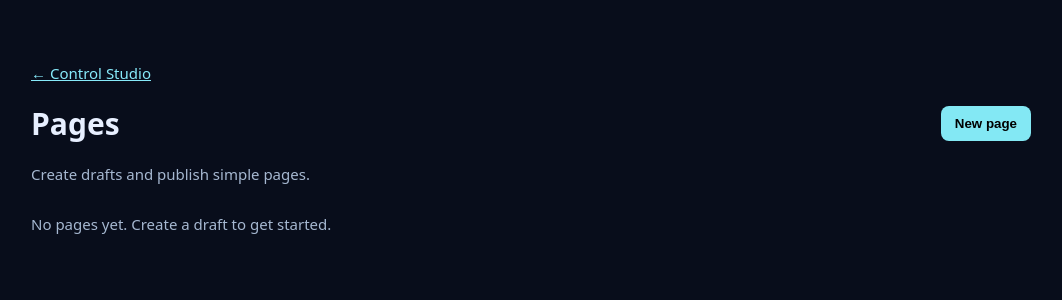
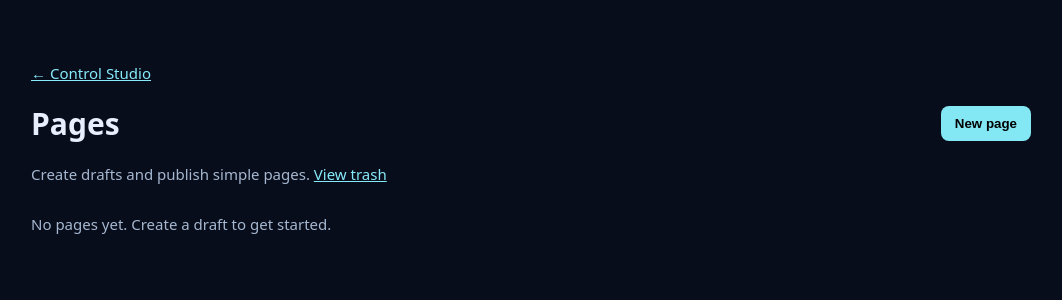
Before and after one commit to parmtech/84pad-CMS, a Laravel app: page /dashboard/pages in a window 1280 px wide. Shown: the top 300 px of the page, without its empty margins (109-1171 px from the left). Run offline with Laravel 12, Linux system fonts and the light colour scheme; the visitor is signed in with stand-in values (Sample User, id 1); data that the repository does not hold is empty.

Commit message:
feat(core): link page trash from content manager

```diff
--- a/resources/views/pages/index.blade.php
+++ b/resources/views/pages/index.blade.php
@@ -1,7 +1,7 @@
 <!doctype html>
 <html lang="en"><head><meta charset="utf-8"><meta name="viewport" content="width=device-width,initial-scale=1"><meta name="robots" content="noindex,nofollow"><title>Pages · 84PAD Control Studio</title>
 <style>body{margin:0;background:#080d1b;color:#e7efff;font:15px system-ui,sans-serif}.wrap{max-width:1000px;margin:48px auto;padding:0 20px}a{color:#87eafa}header,.row{display:flex;justify-content:space-between;gap:16px;align-items:center}.row{padding:16px 0;border-bottom:1px solid #ffffff26}.muted{color:#a6b8d1}button{padding:10px 14px;border-radius:8px;background:#83e8f4;border:0;font-weight:700} .actions{display:flex;gap:15px}</style></head><body><main class="wrap">
-<header><div><p><a href="{{ route('dashboard') }}">← Control Studio</a></p><h1>Pages</h1><p class="muted">Create drafts and publish simple pages.</p></div><a href="{{ route('pages.create') }}"><button type="button">New page</button></a></header>
+<header><div><p><a href="{{ route('dashboard') }}">← Control Studio</a></p><h1>Pages</h1><p class="muted">Create drafts and publish simple pages. <a href="{{ route('pages.trash') }}">View trash</a></p></div><a href="{{ route('pages.create') }}"><button type="button">New page</button></a></header>
 @if(session('notice'))<p role="status">{{ session('notice') }}</p>@endif
 @forelse($pages as $page)<article class="row"><div><strong>{{ $page->title }}</strong><div class="muted">/{{ $page->slug }} · {{ ucfirst($page->status) }} · Updated {{ $page->updated_at->diffForHumans() }}</div></div><div class="actions"><a href="{{ route('pages.edit', $page) }}">Edit</a>@if($page->status === 'published')<a href="{{ route('page.show', $page->slug) }}" target="_blank" rel="noopener">View</a>@endif</div></article>@empty<p class="muted">No pages yet. Create a draft to get started.</p>@endforelse
 {{ $pages->links() }}</main></body></html>
```
